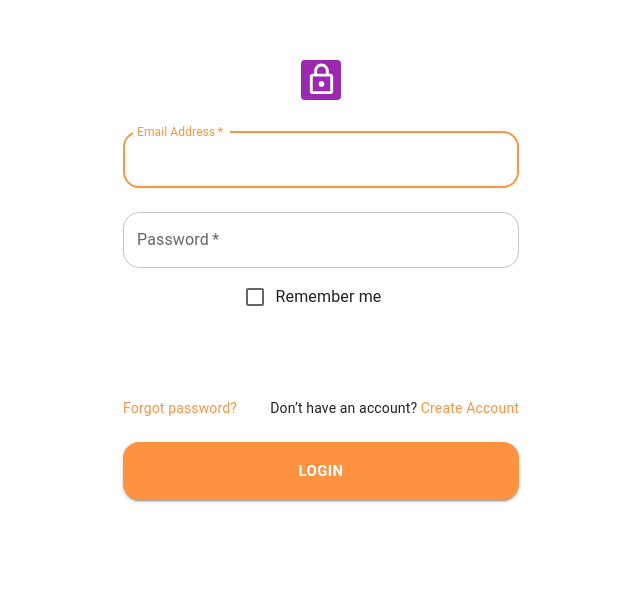
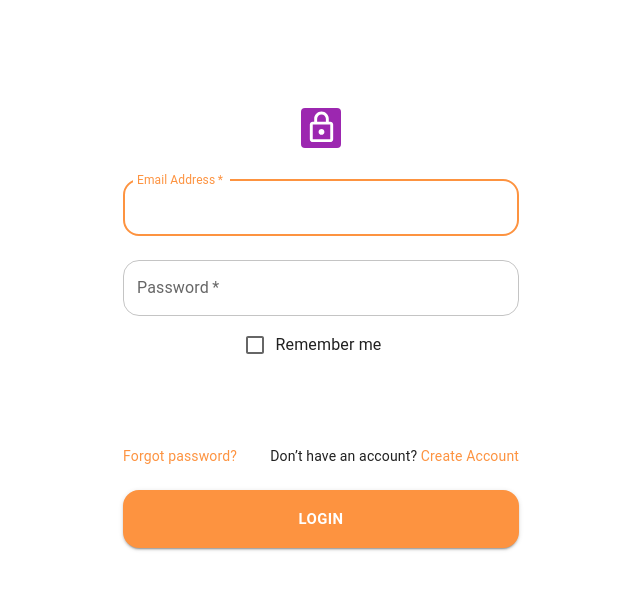
Before and after one commit to DearSmc/Connext_Frontend, a React (Vite) app: page /login in a window 1280 px wide. Shown: the part 148-738 px from the top of the page, without its empty margins (319-959 px from the left). Built offline with nearby package versions, Linux system fonts and the light colour scheme.

Commit message:
fix loding stuck

```diff
--- a/src/pages/Login/index.tsx
+++ b/src/pages/Login/index.tsx
@@ -53,8 +53,7 @@ export default function index() {
     if (validateLoginData(input)) {
       hashPassword(input);
 
-      AuthApiCall.login(input)
-        .then((res) => {
+      AuthApiCall.login(input).then((res) => {
         console.log("res", res);
         if (res.status === 200) {
           setAlertInfo({
@@ -71,8 +70,7 @@ export default function index() {
             alertType: "error",
           });
         }
-        })
-        .finally(() => setIsLoading(false));
+      });
     } else {
       setAlertInfo({
         alertMsg: "Your email or password are incorrect format",
@@ -80,6 +78,7 @@ export default function index() {
         alertType: "error",
       });
     }
+    setIsLoading(false);
   };
 
   function validateLoginData({ email, password }: IUserCredential): boolean {
@@ -104,15 +103,17 @@ export default function index() {
       <CssBaseline />
       <Alert
         severity="error"
-        style={!alertInfo.showAlert ? { display: "none" } : {}}
+        style={!alertInfo.showAlert ? { visibility: "hidden" } : {}}
+        // TODO: fix position (z-index)
       >
         {alertInfo.alertMsg}
       </Alert>
       <Box
         sx={{
-          marginTop: 8,
+          height: "100vh",
           display: "flex",
           flexDirection: "column",
+          justifyContent: "center",
           alignItems: "center",
         }}
       >
```
Lines whose indentation alone changed are shown as unchanged.
